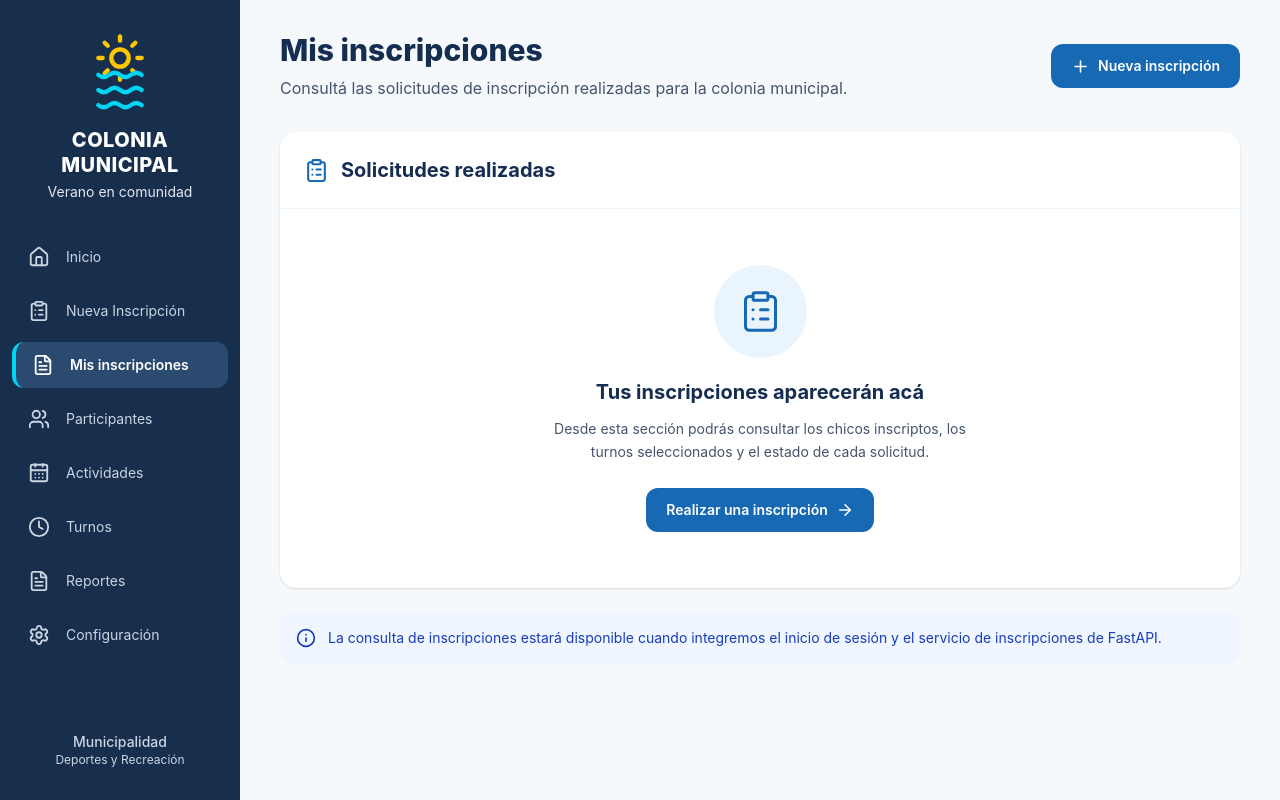
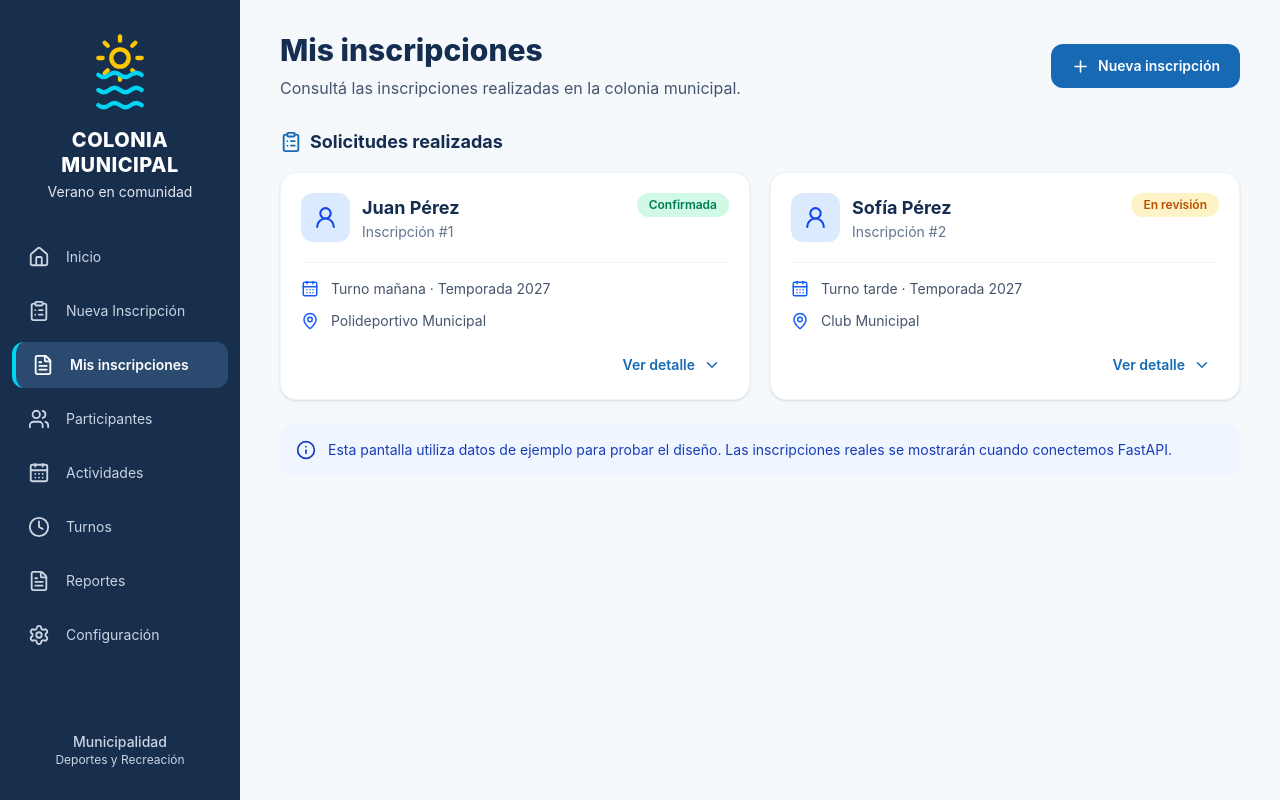
Before and after one commit to LoreDenhoff/AS1-ColoniaDeVacacionesMunicipal, a React (Vite) app in the folder frontend/: page /tutor/mis-inscripciones in a window 1280 px wide. Built offline with nearby package versions, Linux system fonts and the light colour scheme.

Commit message:
feat:detalle de las inscripciones solicitadas

```diff
--- /dev/null
+++ b/frontend/src/components/InscripcionesCard.tsx
@@ -0,0 +1,226 @@
+
+import { useState } from 'react'
+import {
+  UserRound,
+  CalendarDays,
+  MapPin,
+  ChevronDown,
+  ChevronUp,
+} from 'lucide-react'
+
+import type { Inscripcion } from '../data/inscripcionesEjemplo'
+
+interface InscripcionCardProps {
+  inscripcion: Inscripcion
+}
+
+function formatearFecha(fecha: string) {
+  const [anio, mes, dia] = fecha.split('-')
+  return `${dia}/${mes}/${anio}`
+}
+
+interface DatoDetalleProps {
+  etiqueta: string
+  valor: string
+}
+
+function DatoDetalle({ etiqueta, valor }: DatoDetalleProps) {
+  return (
+    <div className="min-w-0">
+      <p className="text-xs text-slate-500">
+        {etiqueta}
+      </p>
+
+      <p className="mt-1 break-words text-sm font-semibold text-[#142D50]">
+        {valor}
+      </p>
+    </div>
+  )
+}
+
+function InscripcionCard({ inscripcion }: InscripcionCardProps) {
+  const [expandida, setExpandida] = useState(false)
+
+  const confirmada = inscripcion.estado === 'Confirmada'
+
+  return (
+    <article className="self-start overflow-hidden rounded-2xl border border-slate-100 bg-white shadow-sm transition-shadow hover:shadow-md">
+
+      <div className="p-5">
+
+        <div className="flex flex-wrap items-start justify-between gap-3">
+
+          <div className="flex items-center gap-3">
+            <div className="rounded-xl bg-blue-100 p-3 text-blue-700">
+              <UserRound size={25} />
+            </div>
+
+            <div>
+              <h2 className="text-lg font-bold text-[#142D50]">
+                {inscripcion.nombre_chico} {inscripcion.apellido_chico}
+              </h2>
+
+              <p className="text-sm text-slate-500">
+                Inscripción #{inscripcion.id}
+              </p>
+            </div>
+          </div>
+
+          <span
+            className={`rounded-full px-3 py-1 text-xs font-semibold ${
+              confirmada
+                ? 'bg-emerald-100 text-emerald-700'
+                : 'bg-amber-100 text-amber-700'
+            }`}
+          >
+            {inscripcion.estado}
+          </span>
+
+        </div>
+
+        <div className="mt-5 space-y-3 border-t border-slate-100 pt-4">
+
+          <div className="flex items-center gap-3 text-sm text-slate-600">
+            <CalendarDays size={18} className="shrink-0 text-blue-600" />
+
+            <span>
+              {inscripcion.turno} · Temporada {inscripcion.temporada}
+            </span>
+          </div>
+
+          <div className="flex items-center gap-3 text-sm text-slate-600">
+            <MapPin size={18} className="shrink-0 text-blue-600" />
+            <span>{inscripcion.sede}</span>
+          </div>
+
+        </div>
+
+        <div className="mt-5 flex justify-end">
+          <button
+            type="button"
+            onClick={() => setExpandida(!expandida)}
+            aria-expanded={expandida}
+            aria-controls={`detalle-inscripcion-${inscripcion.id}`}
+            className="inline-flex cursor-pointer items-center gap-2 rounded-lg px-2 py-1 text-sm font-semibold text-[#1769B3] transition hover:bg-blue-50 hover:text-blue-800"
+          >
+            {expandida ? 'Ocultar detalle' : 'Ver detalle'}
+
+            {expandida ? (
+              <ChevronUp size={18} />
+            ) : (
+              <ChevronDown size={18} />
+            )}
+          </button>
+        </div>
+
+      </div>
+
+      <div
+        id={`detalle-inscripcion-${inscripcion.id}`}
+        hidden={!expandida}
+        className={expandida ? 'border-t border-slate-100 bg-slate-50/70 p-5' : ''}
+      >
+
+        <section className="mb-6">
+
+          <h3 className="mb-4 text-sm font-bold text-[#142D50]">
+            Datos del participante
+          </h3>
+
+          <div className="grid grid-cols-1 gap-4 sm:grid-cols-2">
+            <DatoDetalle
+              etiqueta="Nombre"
+              valor={inscripcion.nombre_chico}
+            />
+
+            <DatoDetalle
+              etiqueta="Apellido"
+              valor={inscripcion.apellido_chico}
+            />
+
+            <DatoDetalle
+              etiqueta="DNI"
+              valor={inscripcion.dni_chico}
+            />
+
+            <DatoDetalle
+              etiqueta="Fecha de nacimiento"
+              valor={formatearFecha(inscripcion.fecha_nacimiento)}
+            />
+          </div>
+        </section>
+
+        <section className="mb-6 border-t border-slate-200 pt-5">
+
+          <h3 className="mb-4 text-sm font-bold text-[#142D50]">
+            Datos del tutor
+          </h3>
+
+          <div className="grid grid-cols-1 gap-4 sm:grid-cols-2">
+
+            <DatoDetalle
+              etiqueta="Nombre"
+              valor={inscripcion.nombre_tutor}
+            />
+
+            <DatoDetalle
+              etiqueta="Apellido"
+              valor={inscripcion.apellido_tutor}
+            />
+
+            <DatoDetalle
+              etiqueta="DNI"
+              valor={inscripcion.dni_tutor}
+            />
+
+            <DatoDetalle
+              etiqueta="Correo electrónico"
+              valor={inscripcion.email_tutor}
+            />
+
+            <DatoDetalle
+              etiqueta="Teléfono"
+              valor={inscripcion.telefono_tutor}
+            />
+
+          </div>
+        </section>
+
+        <section className="border-t border-slate-200 pt-5">
+
+          <h3 className="mb-4 text-sm font-bold text-[#142D50]">
+            Información de la inscripción
+          </h3>
+
+          <div className="grid grid-cols-1 gap-4 sm:grid-cols-2">
+
+            <DatoDetalle
+              etiqueta="Turno"
+              valor={inscripcion.turno}
+            />
+
+            <DatoDetalle
+              etiqueta="Sede"
+              valor={inscripcion.sede}
+            />
+
+            <DatoDetalle
+              etiqueta="Temporada"
+              valor={String(inscripcion.temporada)}
+            />
+
+            <DatoDetalle
+              etiqueta="Fecha de solicitud"
+              valor={formatearFecha(inscripcion.fecha_inscripcion)}
+            />
+
+          </div>
+        </section>
+
+      </div>
+
+    </article>
+  )
+}
+
+export default InscripcionCard
--- /dev/null
+++ b/frontend/src/data/inscripcionesEjemplo.ts
@@ -0,0 +1,57 @@
+
+export type EstadoInscripcion = 'Confirmada' | 'En revisión'
+
+export interface Inscripcion {
+  id: number
+  nombre_chico: string
+  apellido_chico: string
+  dni_chico: string
+  fecha_nacimiento: string
+  nombre_tutor: string
+  apellido_tutor: string
+  dni_tutor: string
+  email_tutor: string
+  telefono_tutor: string
+  turno: string
+  sede: string
+  temporada: number
+  fecha_inscripcion: string
+  estado: EstadoInscripcion
+}
+
+export const inscripcionesEjemplo: Inscripcion[] = [
+  {
+    id: 1,
+    nombre_chico: 'Juan',
+    apellido_chico: 'Pérez',
+    dni_chico: '00000001',
+    fecha_nacimiento: '2018-05-12',
+    nombre_tutor: 'María',
+    apellido_tutor: 'Pérez',
+    dni_tutor: '00000011',
+    email_tutor: 'maria@example.com',
+    telefono_tutor: '1100000001',
+    turno: 'Turno mañana',
+    sede: 'Polideportivo Municipal',
+    temporada: 2027,
+    fecha_inscripcion: '2026-10-20',
+    estado: 'Confirmada',
+  },
+  {
+    id: 2,
+    nombre_chico: 'Sofía',
+    apellido_chico: 'Pérez',
+    dni_chico: '00000002',
+    fecha_nacimiento: '2017-08-22',
+    nombre_tutor: 'María',
+    apellido_tutor: 'Pérez',
+    dni_tutor: '00000011',
+    email_tutor: 'maria@example.com',
+    telefono_tutor: '1100000001',
+    turno: 'Turno tarde',
+    sede: 'Club Municipal',
+    temporada: 2027,
+    fecha_inscripcion: '2026-10-21',
+    estado: 'En revisión',
+  },
+]
--- a/frontend/src/pages/tutor/MisInscripcionesPage.tsx
+++ b/frontend/src/pages/tutor/MisInscripcionesPage.tsx
@@ -1,89 +1,99 @@
 
 import { Link } from 'react-router-dom'
-import {
-  ClipboardList,
-  Plus,
-  Info,
-  ArrowRight,
-} from 'lucide-react'
+import { Plus, ClipboardList, Info } from 'lucide-react'
+import InscripcionCard from '../../components/InscripcionesCard'
+import { inscripcionesEjemplo } from '../../data/inscripcionesEjemplo'
 
 function MisInscripcionesPage() {
   return (
     <main className="min-h-screen bg-[#F5F9FC] px-5 py-8 lg:px-10">
+
       <div className="mx-auto max-w-6xl">
 
-        <header className="mb-8 flex flex-col gap-4 sm:flex-row sm:items-center sm:justify-between">
+        <header className="mb-7 flex flex-col gap-4 sm:flex-row sm:items-center sm:justify-between">
+
           <div>
             <h1 className="text-3xl font-extrabold text-[#142D50]">
               Mis inscripciones
             </h1>
 
             <p className="mt-2 text-slate-600">
-              Consultá las solicitudes de inscripción
-              realizadas para la colonia municipal.
+              Consultá las inscripciones realizadas en la colonia municipal.
             </p>
           </div>
 
           <Link
             to="/inscripciones/nueva"
-            className="flex items-center justify-center gap-2 rounded-xl bg-[#1769B3] px-5 py-3 text-sm font-semibold text-white transition hover:bg-[#125894]"
+            className="inline-flex items-center justify-center gap-2 rounded-xl bg-[#1769B3] px-5 py-3 text-sm font-semibold text-white transition hover:bg-blue-800"
           >
             <Plus size={19} />
             Nueva inscripción
           </Link>
         </header>
 
-        <section className="overflow-hidden rounded-2xl bg-white shadow-sm">
+        <section>
 
-          <div className="flex items-center gap-3 border-b border-slate-100 p-6">
-            <ClipboardList
-              size={25}
-              className="text-[#1769B3]"
-            />
+          <div className="mb-4 flex items-center gap-2">
+            <ClipboardList size={22} className="text-[#1769B3]" />
 
-            <h2 className="text-xl font-bold text-[#142D50]">
+            <h2 className="text-lg font-bold text-[#142D50]">
               Solicitudes realizadas
             </h2>
           </div>
 
-          <div className="flex flex-col items-center px-6 py-14 text-center">
+          {inscripcionesEjemplo.length > 0 ? (
 
-            <div className="mb-5 rounded-full bg-[#EAF4FC] p-6 text-[#1769B3]">
-              <ClipboardList size={45} strokeWidth={1.6} />
+            <div className="grid grid-cols-1 gap-5 lg:grid-cols-2">
+              {inscripcionesEjemplo.map((inscripcion) => (
+                <InscripcionCard
+                  key={inscripcion.id}
+                  inscripcion={inscripcion}
+                />
+              ))}
+            </div>
+
+          ) : (
+
+            <div className="rounded-2xl bg-white px-6 py-14 text-center shadow-sm">
+
+              <div className="mx-auto mb-5 flex h-20 w-20 items-center justify-center rounded-full bg-blue-50 text-blue-700">
+                <ClipboardList size={40} />
               </div>
 
               <h3 className="text-xl font-bold text-[#142D50]">
-              Tus inscripciones aparecerán acá
+                Todavía no hay inscripciones
               </h3>
 
-            <p className="mt-3 max-w-md text-sm leading-relaxed text-slate-600">
-              Desde esta sección podrás consultar los chicos
-              inscriptos, los turnos seleccionados y el estado
-              de cada solicitud.
+              <p className="mx-auto mt-3 max-w-md text-sm text-slate-600">
+                Cuando realices una inscripción, podrás consultar
+                su información desde esta sección.
               </p>
 
               <Link
                 to="/inscripciones/nueva"
-              className="mt-6 inline-flex items-center gap-2 rounded-xl bg-[#1769B3] px-5 py-3 text-sm font-semibold text-white transition hover:bg-[#125894]"
+                className="mt-6 inline-flex items-center gap-2 rounded-xl bg-[#1769B3] px-5 py-3 text-sm font-semibold text-white"
               >
-              Realizar una inscripción
-              <ArrowRight size={18} />
+                <Plus size={18} />
+                Nueva inscripción
               </Link>
 
             </div>
+
+          )}
+
         </section>
 
         <div className="mt-6 flex items-start gap-3 rounded-xl bg-blue-50 p-4 text-sm text-blue-800">
           <Info size={20} className="shrink-0" />
 
           <p>
-            La consulta de inscripciones estará disponible
-            cuando integremos el inicio de sesión y el
-            servicio de inscripciones de FastAPI.
+            Esta pantalla utiliza datos de ejemplo para probar el diseño.
+            Las inscripciones reales se mostrarán cuando conectemos FastAPI.
           </p>
         </div>
 
       </div>
+
     </main>
   )
 }
```
Lines whose indentation alone changed are shown as unchanged.
